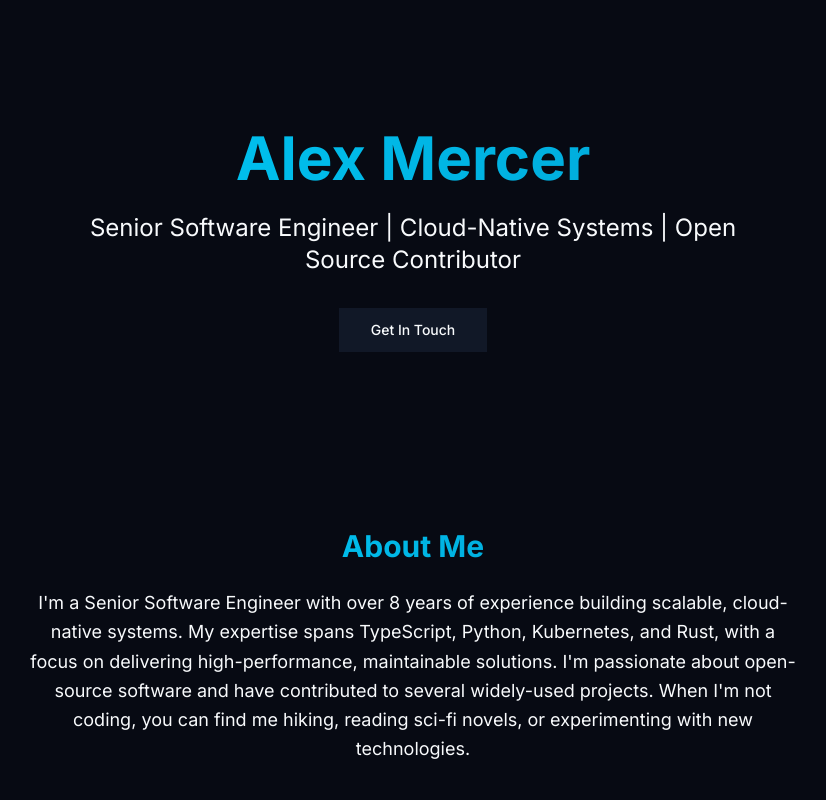
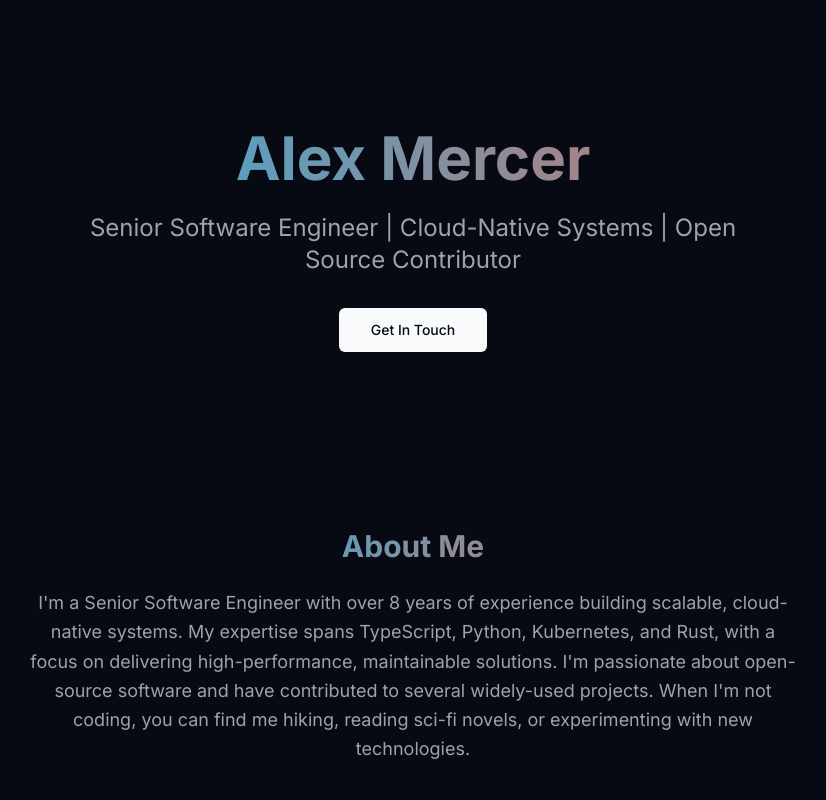
Before and after one commit to Skogum-R-D/alex-mercer-portfolio, a Next.js app: page / in a window 1280 px wide. Shown: the top 800 px of the page, without its empty margins (227-1053 px from the left). Built offline with nearby package versions, Linux system fonts and the light colour scheme.

Commit message:
feat: add globals.css with dark theme and glassmorphism

```diff
--- a/app/globals.css
+++ b/app/globals.css
@@ -5,15 +5,47 @@
 :root {
   --background: 222 47% 5%;
   --foreground: 210 40% 98%;
-  --primary: 221 39% 11%;
-  --primary-foreground: 210 40% 98%;
+  --card: 222 47% 5%;
+  --card-foreground: 210 40% 98%;
+  --popover: 222 47% 5%;
+  --popover-foreground: 210 40% 98%;
+  --primary: 210 40% 98%;
+  --primary-foreground: 222 47% 5%;
+  --secondary: 215 27.9% 16.9%;
+  --secondary-foreground: 210 40% 98%;
+  --muted: 215 27.9% 16.9%;
+  --muted-foreground: 217.9 10.6% 64.9%;
+  --accent: 215 27.9% 16.9%;
+  --accent-foreground: 210 40% 98%;
+  --destructive: 0 84.2% 60.2%;
+  --destructive-foreground: 210 40% 98%;
+  --border: 215 27.9% 16.9%;
+  --input: 215 27.9% 16.9%;
+  --ring: 210 40% 98%;
+  --radius: 0.5rem;
 }
 
 .dark {
   --background: 222 47% 5%;
   --foreground: 210 40% 98%;
-  --primary: 221 39% 11%;
-  --primary-foreground: 210 40% 98%;
+  --card: 222 47% 5%;
+  --card-foreground: 210 40% 98%;
+  --popover: 222 47% 5%;
+  --popover-foreground: 210 40% 98%;
+  --primary: 210 40% 98%;
+  --primary-foreground: 222 47% 5%;
+  --secondary: 215 27.9% 16.9%;
+  --secondary-foreground: 210 40% 98%;
+  --muted: 215 27.9% 16.9%;
+  --muted-foreground: 217.9 10.6% 64.9%;
+  --accent: 215 27.9% 16.9%;
+  --accent-foreground: 210 40% 98%;
+  --destructive: 0 84.2% 60.2%;
+  --destructive-foreground: 210 40% 98%;
+  --border: 215 27.9% 16.9%;
+  --input: 215 27.9% 16.9%;
+  --ring: 210 40% 98%;
+  --radius: 0.5rem;
 }
 
 .glassmorphism {
@@ -24,8 +56,9 @@
 }
 
 .gradient-text {
-  background: linear-gradient(90deg, #00d4ff, #0099cc);
+  background: linear-gradient(90deg, #00bfff, #ff6347);
   -webkit-background-clip: text;
   -webkit-text-fill-color: transparent;
   background-clip: text;
+  text-fill-color: transparent;
 }
```
